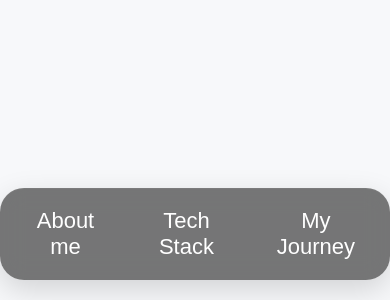
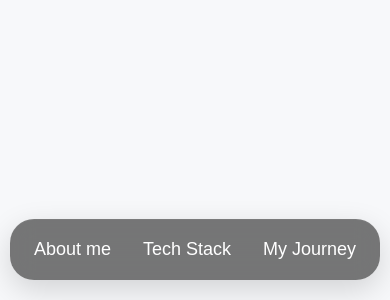
Before and after one commit to TheOfficialMr-LOL/portfolio, a React app in the folder portfolio/: page / in a window 390 px wide. Shown: the part 544-844 px from the top of the page. Built offline with nearby package versions, Linux system fonts and the light colour scheme; the HTML template or start-up script is replaced by a standard one.

Commit message:
- Added a click animation to the dock nav - Modularized the dock nav

```diff
--- a/portfolio/src/App.tsx
+++ b/portfolio/src/App.tsx
@@ -1,22 +1,13 @@
-import { motion } from "framer-motion";
+//import { motion, useMotionValue, animate } from "framer-motion";
+//import { useState } from "react";
+
+import Dock from "./components/dock";
 
 function App() {
+
   return (
     <div style={styles.page}>
-      <div style={styles.wrapper}>
-        <motion.div
-          drag
-          dragElastic={0.2}
-          dragSnapToOrigin
-          dragMomentum
-          whileDrag={{ scale: 1.05 }}
-          style={styles.dock}
-        >
-        <button className="icon">About me</button>
-        <button className="icon">Tech Stack</button>
-        <button className="icon">My Journey</button>
-        </motion.div>
-      </div>
+      <Dock/>
     </div>
   );
 }
--- /dev/null
+++ b/portfolio/src/components/dock.css
@@ -0,0 +1,27 @@
+.icon {
+  font-size: 22px;
+  padding: 10px 10px;
+  border-radius: 16px;
+  background: rgba(30,30,30,0);
+  border: none;
+  cursor: pointer;
+  transition: transform 0.15s ease;
+  color: #fff;
+}
+
+.icon:hover {
+  transform: scale(1.2);
+  background: rgba(255, 255, 255, 0.18);
+}
+
+/*control dock content*/
+@media (max-width: 430px) {
+  .icon {
+    font-size: 18px;
+  }
+}
+@media (max-width: 378px) {
+  .icon {
+    font-size: 14px;
+  }
+}
--- /dev/null
+++ b/portfolio/src/components/dock.tsx
@@ -0,0 +1,106 @@
+import { motion, useMotionValue, animate } from "framer-motion";
+import { useState } from "react";
+import "./dock.css";
+
+export default function Dock() {
+
+  const scale = useMotionValue<number>(1);
+  const y = useMotionValue<number>(0);
+  const [isDragging, setIsDragging] = useState<boolean>(false);
+
+  const handlePress = () => {
+    if (isDragging) return;
+
+    animate(scale, 0.9, {
+      type: "spring",
+      stiffness: 500,
+      damping: 20,
+    });
+  };
+
+  const handleRelease = () => {
+    if (isDragging) return;
+
+    animate(scale, 1, {
+      type: "spring",
+      stiffness: 300,
+      damping: 12,
+    });
+  };
+
+  return (
+    <div style={styles.wrapper}>
+    <motion.div
+        drag
+        dragElastic={0.2}
+        dragSnapToOrigin
+        dragMomentum
+        whileDrag={{ scale: 1.05 }}
+        style={{
+        ...styles.dock,
+        scale,
+        y,
+        }}
+
+        whileHover={{
+            scale: 1.05,
+            y: -6,
+        }}
+
+
+        transition={{
+        type: "spring",
+        stiffness: 400,
+        damping: 18,
+        }}
+
+        onDragStart={() => setIsDragging(true)}
+        onDragEnd={() => {
+        setIsDragging(false);
+        handleRelease();
+        }}
+
+        onPointerDown={handlePress}
+        onPointerUp={handleRelease}
+        onPointerLeave={handleRelease}
+        >
+    <button className="icon">About me</button>
+    <button className="icon">Tech Stack</button>
+    <button className="icon">My Journey</button>
+    </motion.div>
+    </div>
+  );
+}
+
+const styles: { [key: string]: React.CSSProperties } = {
+  page: {
+    height: "100vh",
+    background: "#f7f8fa",
+  },
+
+  dock: {
+    position: "fixed",
+    bottom: "20px",
+    left: "auto",
+
+    display: "flex",
+    gap: "12px",
+    padding: "10px 14px",
+
+    background: "rgba(30,30,30,0.6)",
+    backdropFilter: "blur(12px)",
+    borderRadius: "24px",
+
+    boxShadow: "0 10px 30px rgba(0,0,0,0.15), 0 1px 1px rgba(255,255,255,0.05) inset",
+    cursor: "grab",
+  },
+  wrapper: {
+    position: "fixed",
+    bottom: "20px",
+    left: 0,
+    width: "100%",
+
+    display: "flex",
+    justifyContent: "center",
+  },
+};
--- a/portfolio/src/index.css
+++ b/portfolio/src/index.css
@@ -62,18 +62,3 @@
 body {
   margin: 0;
 }
-
-.icon {
-  font-size: 22px;
-  padding: 10px;
-  border-radius: 16px;
-  background: rgba(30,30,30,0);
-  border: none;
-  cursor: pointer;
-  transition: transform 0.15s ease;
-  color: #fff;
-}
-
-.icon:hover {
-  transform: translateY(-20px);
-}
```
